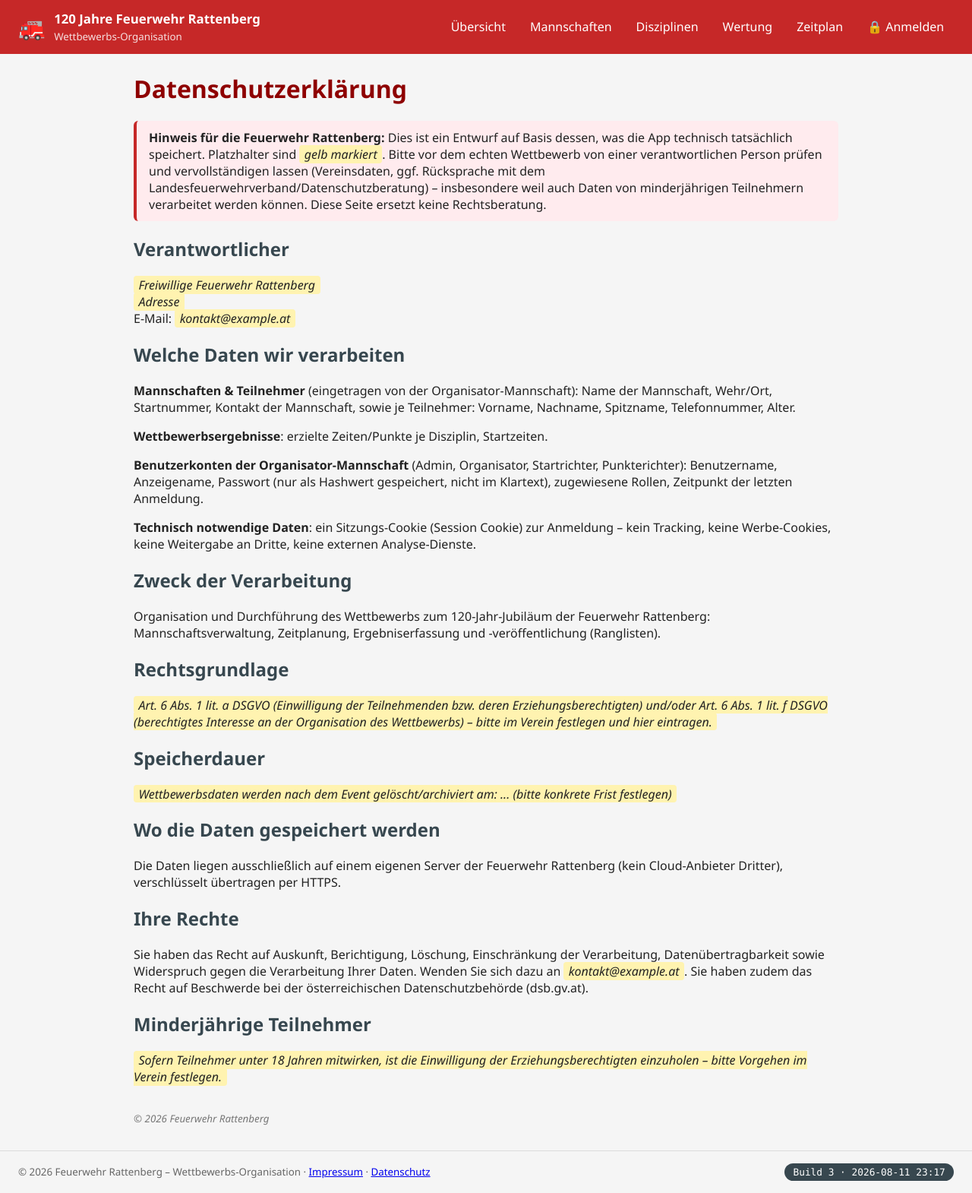
After one commit to HansFel/FeuerwehrRattenberg, a Flask app: page /datenschutz in a window 1280 px wide. The commit adds this page. Shown: the whole page at 76% size. Run offline with Flask 3, Linux system fonts and the light colour scheme.

Commit message:
Impressum und Datenschutzerklaerung ergaenzt (Entwurf mit markierten Platzhaltern fuer Vereinsdaten), Copyright im Footer

```diff
--- a/app/__init__.py
+++ b/app/__init__.py
@@ -81,6 +81,9 @@ def create_app(test_config: dict | None = None) -> Flask:
     app.jinja_env.globals["BUILD_ZEIT"] = BUILD_ZEIT
     app.jinja_env.globals["INSTANZ_NAME"] = app.config["INSTANCE_NAME"]
 
+    from datetime import date
+    app.jinja_env.globals["heutiges_jahr"] = lambda: date.today().year
+
     from .blueprints import (teams, disziplinen, wertung, zeitplan, start,
                              auth, export, pdf, benutzer, sicherung,
                              anforderungen, nachrichten)
--- a/app/blueprints/start.py
+++ b/app/blueprints/start.py
@@ -1,4 +1,4 @@
-"""Startseite / rollenabhängiges Dashboard."""
+"""Startseite / rollenabhängiges Dashboard sowie rechtliche Pflichtseiten."""
 from flask import Blueprint, render_template
 
 from ..models import Team, Disziplin, Ergebnis
@@ -17,3 +17,13 @@ def index():
         anzahl_ergebnisse=Ergebnis.query.count(),
         disziplinen=disziplinen,
     )
+
+
+@bp.route("/impressum")
+def impressum():
+    return render_template("impressum.html")
+
+
+@bp.route("/datenschutz")
+def datenschutz():
+    return render_template("datenschutz.html")
--- a/app/static/css/style.css
+++ b/app/static/css/style.css
@@ -162,3 +162,8 @@ form.formular textarea { min-height: 4rem; }
   font-family: "Consolas", monospace; font-size: 0.8rem;
   padding: 0.25rem 0.7rem; border-radius: 20px;
 }
+
+.platzhalter {
+  background: #fff3b0; padding: 0.05rem 0.4rem; border-radius: 4px;
+  font-style: italic;
+}
--- a/app/templates/base.html
+++ b/app/templates/base.html
@@ -57,8 +57,10 @@
   </main>
 
   <footer class="fuss">
-    <small>120 Jahre Feuerwehr Rattenberg – Wettbewerbs-Organisation
-      {%- if INSTANZ_NAME and INSTANZ_NAME != 'ffrattenberg' %} · Instanz: {{ INSTANZ_NAME }}{% endif %}</small>
+    <small>© {{ heutiges_jahr() }} Feuerwehr Rattenberg – Wettbewerbs-Organisation
+      {%- if INSTANZ_NAME and INSTANZ_NAME != 'ffrattenberg' %} · Instanz: {{ INSTANZ_NAME }}{% endif %}
+      · <a href="{{ url_for('start.impressum') }}">Impressum</a>
+      · <a href="{{ url_for('start.datenschutz') }}">Datenschutz</a></small>
     <span class="build-badge" title="Zeigt, ob ein Deployment den neuesten Code enthält">
       Build {{ BUILD_NUMMER }} · {{ BUILD_ZEIT }}</span>
   </footer>
--- /dev/null
+++ b/app/templates/datenschutz.html
@@ -0,0 +1,74 @@
+{% extends "base.html" %}
+{% block titel %}Datenschutz{% endblock %}
+{% block inhalt %}
+  <h1>Datenschutzerklärung</h1>
+
+  <div class="meldung error">
+    <strong>Hinweis für die Feuerwehr Rattenberg:</strong> Dies ist ein
+    Entwurf auf Basis dessen, was die App technisch tatsächlich speichert.
+    Platzhalter sind <span class="platzhalter">gelb markiert</span>. Bitte vor
+    dem echten Wettbewerb von einer verantwortlichen Person prüfen und
+    vervollständigen lassen (Vereinsdaten, ggf. Rücksprache mit dem
+    Landesfeuerwehrverband/Datenschutzberatung) – insbesondere weil auch
+    Daten von minderjährigen Teilnehmern verarbeitet werden können. Diese
+    Seite ersetzt keine Rechtsberatung.
+  </div>
+
+  <h2>Verantwortlicher</h2>
+  <p>
+    <span class="platzhalter">Freiwillige Feuerwehr Rattenberg</span><br>
+    <span class="platzhalter">Adresse</span><br>
+    E-Mail: <span class="platzhalter">kontakt@example.at</span>
+  </p>
+
+  <h2>Welche Daten wir verarbeiten</h2>
+  <p><strong>Mannschaften &amp; Teilnehmer</strong> (eingetragen von der
+     Organisator-Mannschaft): Name der Mannschaft, Wehr/Ort, Startnummer,
+     Kontakt der Mannschaft, sowie je Teilnehmer: Vorname, Nachname,
+     Spitzname, Telefonnummer, Alter.</p>
+  <p><strong>Wettbewerbsergebnisse</strong>: erzielte Zeiten/Punkte je
+     Disziplin, Startzeiten.</p>
+  <p><strong>Benutzerkonten der Organisator-Mannschaft</strong> (Admin,
+     Organisator, Startrichter, Punkterichter): Benutzername, Anzeigename,
+     Passwort (nur als Hashwert gespeichert, nicht im Klartext), zugewiesene
+     Rollen, Zeitpunkt der letzten Anmeldung.</p>
+  <p><strong>Technisch notwendige Daten</strong>: ein Sitzungs-Cookie (Session
+     Cookie) zur Anmeldung – kein Tracking, keine Werbe-Cookies, keine
+     Weitergabe an Dritte, keine externen Analyse-Dienste.</p>
+
+  <h2>Zweck der Verarbeitung</h2>
+  <p>Organisation und Durchführung des Wettbewerbs zum 120-Jahr-Jubiläum der
+     Feuerwehr Rattenberg: Mannschaftsverwaltung, Zeitplanung, Ergebniserfassung
+     und -veröffentlichung (Ranglisten).</p>
+
+  <h2>Rechtsgrundlage</h2>
+  <p><span class="platzhalter">Art. 6 Abs. 1 lit. a DSGVO (Einwilligung der
+     Teilnehmenden bzw. deren Erziehungsberechtigten) und/oder Art. 6 Abs. 1
+     lit. f DSGVO (berechtigtes Interesse an der Organisation des
+     Wettbewerbs) – bitte im Verein festlegen und hier eintragen.</span></p>
+
+  <h2>Speicherdauer</h2>
+  <p><span class="platzhalter">Wettbewerbsdaten werden nach dem Event
+     gelöscht/archiviert am: ... (bitte konkrete Frist festlegen)</span></p>
+
+  <h2>Wo die Daten gespeichert werden</h2>
+  <p>Die Daten liegen ausschließlich auf einem eigenen Server der Feuerwehr
+     Rattenberg (kein Cloud-Anbieter Dritter), verschlüsselt übertragen per
+     HTTPS.</p>
+
+  <h2>Ihre Rechte</h2>
+  <p>Sie haben das Recht auf Auskunft, Berichtigung, Löschung, Einschränkung
+     der Verarbeitung, Datenübertragbarkeit sowie Widerspruch gegen die
+     Verarbeitung Ihrer Daten. Wenden Sie sich dazu an
+     <span class="platzhalter">kontakt@example.at</span>. Sie haben zudem das
+     Recht auf Beschwerde bei der österreichischen Datenschutzbehörde
+     (dsb.gv.at).</p>
+
+  <h2>Minderjährige Teilnehmer</h2>
+  <p><span class="platzhalter">Sofern Teilnehmer unter 18 Jahren mitwirken,
+     ist die Einwilligung der Erziehungsberechtigten einzuholen – bitte
+     Vorgehen im Verein festlegen.</span></p>
+
+  <p style="margin-top:2rem"><small class="leer">
+    © {{ heutiges_jahr() }} Feuerwehr Rattenberg</small></p>
+{% endblock %}
--- a/app/version.py
+++ b/app/version.py
@@ -7,5 +7,5 @@ kein Auto-Timestamp beim Build, damit der angezeigte Wert eindeutig einem
 bekannten Quellcode-Stand entspricht.
 """
 
-BUILD_NUMMER = 2
-BUILD_ZEIT = "2026-08-11 23:06"
+BUILD_NUMMER = 3
+BUILD_ZEIT = "2026-08-11 23:17"
```
Also changed, not shown: app/templates/impressum.html (added, +46 -0 lines), tests/test_grundlagen.py (+12 -0 lines).
